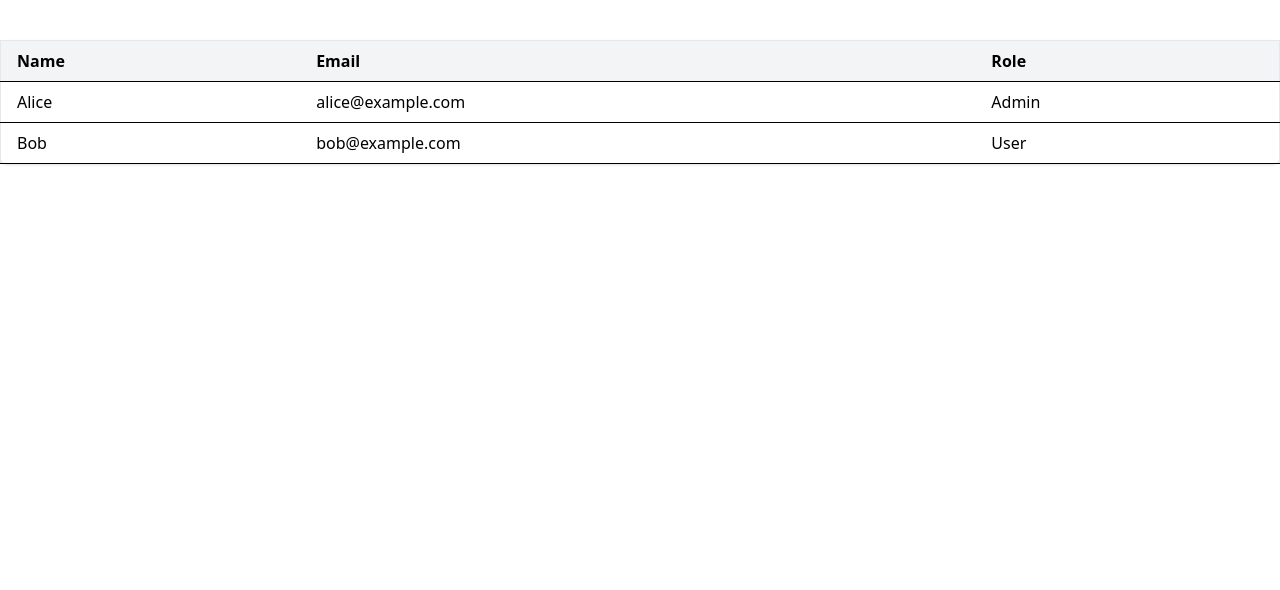
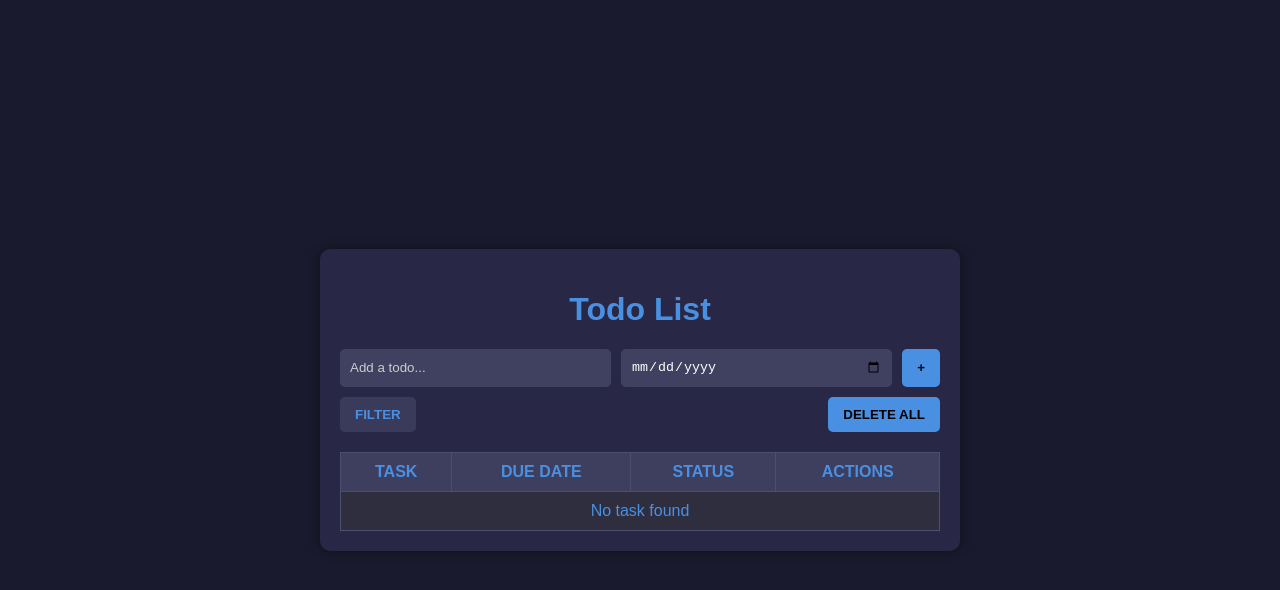
Before and after one commit to Revou-Coding-Camp/codingcamp-04-aug-25-rizkychoerul, a plain HTML site: page index.html in a window 1280 px wide. Drawn offline with nearby package versions, Linux system fonts and the light colour scheme.

Commit message:
Mini Coding Project

```diff
--- /dev/null
+++ b/css/style.css
@@ -0,0 +1,89 @@
+body {
+  background-color: #1a1a2e;
+  color: #4a90e2;
+  font-family: Arial, sans-serif;
+  display: flex;
+  justify-content: center;
+  align-items: center;
+  height: 100vh;
+  margin: 0;
+}
+
+.todo-container {
+  background-color: #282846;
+  padding: 20px;
+  border-radius: 10px;
+  width: 600px;
+  box-shadow: 0 0 10px rgba(0,0,0,0.5);
+  text-align: center;
+}
+
+.input-section {
+  display: flex;
+  gap: 10px;
+  margin-bottom: 10px;
+}
+
+input[type="text"], input[type="date"] {
+  padding: 10px;
+  border-radius: 5px;
+  border: none;
+  flex: 1;
+  background-color: #404060;
+  color: #ffffff;
+}
+
+::placeholder {
+    color: #cccccc;
+}
+
+input[type="text"]:focus, input[type="date"]:focus {
+  outline: none;
+  border: 2px solid #4a90e2;
+}
+
+button {
+  padding: 10px 15px;
+  border: none;
+  border-radius: 5px;
+  background-color: #4a90e2;
+  color: black;
+  cursor: pointer;
+  font-weight: bold;
+}
+
+#filter-btn {
+    background-color: #3a3a5a;
+    color: #4a90e2;
+}
+
+button:hover {
+  background-color: #6e6e8f;
+}
+
+.action-buttons {
+  display: flex;
+  justify-content: space-between;
+  margin-bottom: 20px;
+}
+
+table {
+  width: 100%;
+  border-collapse: collapse;
+}
+
+th, td {
+  padding: 10px;
+  border: 1px solid #4e4e6f;
+  text-align: center;
+}
+
+th {
+    color: #4a90e2;
+  background-color: #3e3e5f;
+}
+
+td {
+    color: #4a90e2;
+  background-color: #2e2e3f;
+}
--- a/index.html
+++ b/index.html
@@ -1,36 +1,37 @@
 <!DOCTYPE html>
-<html lang="en">
+<html lang="id">
 <head>
   <meta charset="UTF-8">
   <meta name="viewport" content="width=device-width, initial-scale=1.0">
-    <script src="https://cdn.jsdelivr.net/npm/@tailwindcss/browser@4"></script>
-    <title>RevoU</title>
+  <title>Todo List</title>
+  <link rel="stylesheet" href="css/style.css">
 </head>
 <body>
-<body>
-    <div class="container mx-auto mt-10">
-        <table class="min-w-full bg-white border border-gray-200 rounded-lg shadow">
+  <div class="todo-container">
+    <h1>Todo List</h1>
+    <div class="input-section">
+      <input type="text" id="task-input" placeholder="Add a todo...">
+      <input type="date" id="date-input" placeholder="dd/mm/yyyy">
+      <button id="add-task-btn">+</button>
+    </div>
+    <div class="action-buttons">
+      <button id="filter-btn">FILTER</button>
+      <button id="delete-all-btn">DELETE ALL</button>
+    </div>
+    <table>
       <thead>
         <tr>
-                    <th class="py-2 px-4 border-b bg-gray-100 text-left">Name</th>
-                    <th class="py-2 px-4 border-b bg-gray-100 text-left">Email</th>
-                    <th class="py-2 px-4 border-b bg-gray-100 text-left">Role</th>
+          <th>TASK</th>
+          <th>DUE DATE</th>
+          <th>STATUS</th>
+          <th>ACTIONS</th>
         </tr>
       </thead>
-            <tbody>
-                <tr>
-                    <td class="py-2 px-4 border-b">Alice</td>
-                    <td class="py-2 px-4 border-b">alice@example.com</td>
-                    <td class="py-2 px-4 border-b">Admin</td>
-                </tr>
-                <tr>
-                    <td class="py-2 px-4 border-b">Bob</td>
-                    <td class="py-2 px-4 border-b">bob@example.com</td>
-                    <td class="py-2 px-4 border-b">User</td>
-                </tr>
+      <tbody id="task-list">
+        <tr><td colspan="4">No task found</td></tr>
       </tbody>
     </table>
   </div>
-</body>
+  <script src="js/script.js"></script>
 </body>
 </html>
--- /dev/null
+++ b/js/script.js
@@ -0,0 +1,43 @@
+document.getElementById('add-task-btn').addEventListener('click', addTask);
+document.getElementById('delete-all-btn').addEventListener('click', deleteAllTasks);
+
+function addTask() {
+  const taskInput = document.getElementById('task-input').value.trim();
+  const dateInput = document.getElementById('date-input').value;
+  const taskList = document.getElementById('task-list');
+
+  if (taskInput && dateInput) {
+    if (taskList.children[0].textContent === "No task found") {
+      taskList.innerHTML = '';
+    }
+
+    const row = document.createElement('tr');
+
+    row.innerHTML = `
+      <td>${taskInput}</td>
+      <td>${dateInput}</td>
+      <td>Pending</td>
+      <td><button onclick="deleteTask(this)">Delete</button></td>
+    `;
+
+    taskList.appendChild(row);
+
+    document.getElementById('task-input').value = '';
+    document.getElementById('date-input').value = '';
+  }
+}
+
+function deleteTask(button) {
+  const row = button.closest('tr');
+  row.remove();
+
+  const taskList = document.getElementById('task-list');
+  if (taskList.children.length === 0) {
+    taskList.innerHTML = '<tr><td colspan="4">No task found</td></tr>';
+  }
+}
+
+function deleteAllTasks() {
+  const taskList = document.getElementById('task-list');
+  taskList.innerHTML = '<tr><td colspan="4">No task found</td></tr>';
+}
```
Lines whose indentation alone changed are shown as unchanged.
